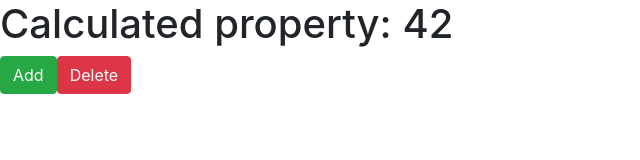
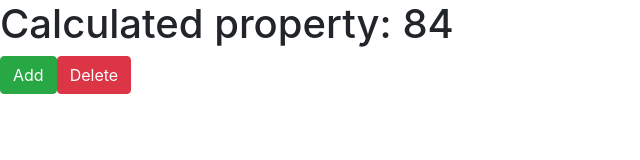
Before and after one commit to AlexanderMukas/react-hooks-test2, a React (Create React App) app in the folder counter-app/: page / in a window 1280 px wide. Shown: the top 160 px of the page, without its empty margins (0-640 px from the left). Built offline with nearby package versions, Linux system fonts and the light colour scheme.

Commit message:
computed delay commit

```diff
--- a/counter-app/src/App.js
+++ b/counter-app/src/App.js
@@ -2,15 +2,25 @@ import React, {useState} from 'react';
 
 function App() {
 
-  // Задача -
+  // Задача - useMemo - кеширование при вычислениях
   const [number, setNumber] = useState(42);
+
+  function complexCompute(num) {
+    let i = 0;
+    while (i <1000000000){
+      i++;
+    }
+    // new Array(9000000).fill().map( element => )
+    return num * 2;
+  }
+
+  const computed = complexCompute(number);
 
   return (
     <div>
-      <h1>Calculated property: {number}</h1>
+      <h1>Calculated property: {computed}</h1>
       <button className="btn btn-success" onClick={() => setNumber(prev => prev+1)}>Add</button>
       <button className="btn btn-danger" onClick={() => setNumber(prev => prev-1)}>Delete</button>
-
 
     </div>
   );
```
